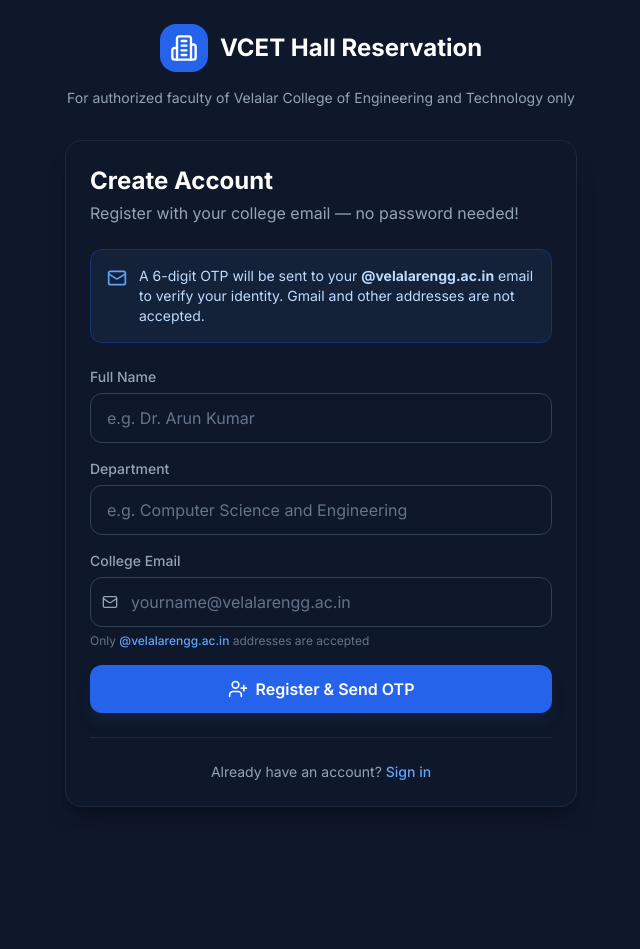
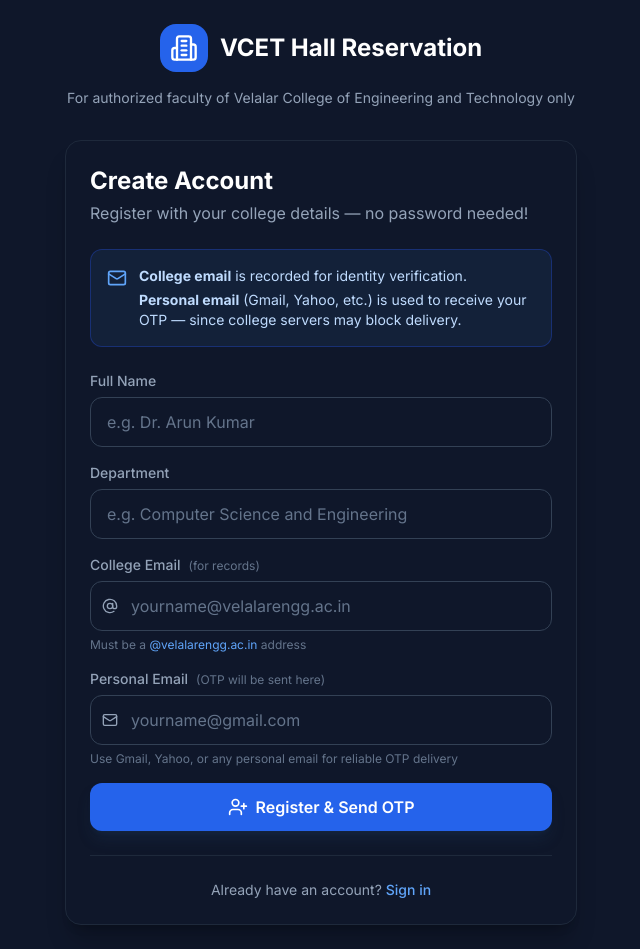
Before and after one commit to indhiran08-coder/HALL-Reservation, a React (Vite) app in the folder frontend/: page /register in a window 1280 px wide. Shown: the whole page, without its empty margins (319-959 px from the left). Before the commit the page ends 831 px from the top, so only its background shows below. Built offline with nearby package versions, Linux system fonts and the light colour scheme; no server answers.

Commit message:
feat: dual email registration — college email for records, personal email for OTP delivery

```diff
--- a/frontend/src/context/AuthContext.jsx
+++ b/frontend/src/context/AuthContext.jsx
@@ -78,7 +78,10 @@
         await supabase.from('profiles').insert({
           id: data.user.id,
           full_name: userData.fullName || '',
-          email: email,
+          // Store the college email in the profile for records/display.
+          // `email` param here is the personal email (Supabase auth identity).
+          // userData.collegeEmail holds the @velalarengg.ac.in address.
+          email: userData.collegeEmail || email,
           department: userData.department || '',
           role: 'STAFF',
         });
--- a/frontend/src/pages/Login.jsx
+++ b/frontend/src/pages/Login.jsx
@@ -27,17 +27,14 @@
       return;
     }
 
-    // Staff must use college domain
-    if (tab === 'staff' && !isCollegeEmail(trimmed)) {
-      toast.error(`Only @${COLLEGE_DOMAIN} email addresses are accepted for staff login`);
-      return;
-    }
-
     // Basic email format check
     if (!/^[^\s@]+@[^\s@]+\.[^\s@]+$/.test(trimmed)) {
       toast.error('Please enter a valid email address');
       return;
     }
+
+    // Admin must not use a personal Gmail — no restriction, but we keep the note
+    // Staff uses personal email (no domain restriction — college domain can't receive OTP)
 
     setLoading(true);
     try {
@@ -51,7 +48,7 @@
         ) {
           toast.error(
             tab === 'staff'
-              ? 'No account found. Please register first.'
+              ? 'No account found with this email. Please register first.'
               : 'No admin account found. Contact your system administrator.'
           );
         } else {
@@ -128,7 +125,7 @@
               <h2 className="text-2xl font-bold text-white">Welcome back</h2>
               <p className="text-slate-400 mt-1">
                 {isStaff
-                  ? `Sign in with your @${COLLEGE_DOMAIN} email`
+                  ? 'Enter the personal email you used when registering'
                   : 'Admin sign-in — enter your configured email'}
               </p>
             </div>
@@ -165,7 +162,7 @@
             <form onSubmit={handleSubmit} className="space-y-5">
               <div>
                 <label className="form-label">
-                  {isStaff ? 'College Email' : 'Admin Email'}
+                  {isStaff ? 'Personal Email' : 'Admin Email'}
                 </label>
                 <div className="relative">
                   <Mail className="absolute left-3 top-1/2 -translate-y-1/2 w-4 h-4 text-slate-400" />
@@ -174,7 +171,7 @@
                     value={email}
                     onChange={e => setEmail(e.target.value)}
                     placeholder={isStaff
-                      ? `yourname@${COLLEGE_DOMAIN}`
+                      ? 'yourname@gmail.com'
                       : 'admin@velalarengg.ac.in'}
                     className="form-input pl-10"
                     autoComplete="email"
@@ -182,10 +179,10 @@
                   />
                 </div>
 
-                {/* Staff domain hint */}
+                {/* Staff hint */}
                 {isStaff && (
                   <p className="text-xs text-slate-500 mt-1.5">
-                    Only <span className="text-primary-400 font-medium">@{COLLEGE_DOMAIN}</span> addresses are accepted
+                    Use the <span className="text-primary-400 font-medium">personal email</span> you provided during registration
                   </p>
                 )}
               </div>
--- a/frontend/src/pages/Register.jsx
+++ b/frontend/src/pages/Register.jsx
@@ -2,20 +2,24 @@
 import { Link, useNavigate } from 'react-router-dom';
 import { useAuth } from '../context/AuthContext';
 import toast from 'react-hot-toast';
-import { UserPlus, Building2, Mail } from 'lucide-react';
+import { UserPlus, Building2, Mail, AtSign } from 'lucide-react';
 
 const COLLEGE_DOMAIN = 'velalarengg.ac.in';
 
-/** Returns true only for @velalarengg.ac.in addresses */
 function isCollegeEmail(email) {
   return email.toLowerCase().trim().endsWith(`@${COLLEGE_DOMAIN}`);
+}
+
+function isValidEmail(email) {
+  return /^[^\s@]+@[^\s@]+\.[^\s@]+$/.test(email.trim());
 }
 
 export default function Register() {
   const [form, setForm] = useState({
     fullName: '',
     department: '',
-    email: '',
+    collegeEmail: '',   // @velalarengg.ac.in — stored in profile for records
+    personalEmail: '',  // any Gmail/Yahoo — used for OTP & Supabase auth
   });
   const [loading, setLoading] = useState(false);
   const [errors, setErrors] = useState({});
@@ -29,15 +33,31 @@
 
   const validate = () => {
     const newErrors = {};
-    if (!form.fullName.trim()) newErrors.fullName = 'Full name is required';
-    if (!form.department.trim()) newErrors.department = 'Department is required';
-    if (!form.email) {
-      newErrors.email = 'Email is required';
-    } else if (!/^[^\s@]+@[^\s@]+\.[^\s@]+$/.test(form.email)) {
-      newErrors.email = 'Please enter a valid email address';
-    } else if (!isCollegeEmail(form.email)) {
-      newErrors.email = `Only @${COLLEGE_DOMAIN} email addresses are accepted`;
+    if (!form.fullName.trim())
+      newErrors.fullName = 'Full name is required';
+    if (!form.department.trim())
+      newErrors.department = 'Department is required';
+
+    // College email — must be @velalarengg.ac.in
+    if (!form.collegeEmail) {
+      newErrors.collegeEmail = 'College email is required';
+    } else if (!isValidEmail(form.collegeEmail)) {
+      newErrors.collegeEmail = 'Please enter a valid email address';
+    } else if (!isCollegeEmail(form.collegeEmail)) {
+      newErrors.collegeEmail = `Must be a @${COLLEGE_DOMAIN} address`;
     }
+
+    // Personal email — any valid email, must not be college domain
+    if (!form.personalEmail) {
+      newErrors.personalEmail = 'Personal email is required';
+    } else if (!isValidEmail(form.personalEmail)) {
+      newErrors.personalEmail = 'Please enter a valid email address';
+    } else if (isCollegeEmail(form.personalEmail)) {
+      newErrors.personalEmail = `Use a personal email (Gmail, Yahoo, etc.) — not your college address`;
+    } else if (form.personalEmail.trim().toLowerCase() === form.collegeEmail.trim().toLowerCase()) {
+      newErrors.personalEmail = 'Personal email must be different from your college email';
+    }
+
     return newErrors;
   };
 
@@ -46,23 +66,26 @@
     const newErrors = validate();
     if (Object.keys(newErrors).length > 0) { setErrors(newErrors); return; }
 
-    const cleanEmail = form.email.trim().toLowerCase();
+    const personalEmail = form.personalEmail.trim().toLowerCase();
+    const collegeEmail  = form.collegeEmail.trim().toLowerCase();
+
     setLoading(true);
     try {
-      // shouldCreateUser: true — creates a new Supabase auth user for first-time registration
-      const { error } = await sendEmailOtp(cleanEmail, true);
+      // OTP is sent to personal email (reliable delivery)
+      const { error } = await sendEmailOtp(personalEmail, true);
       if (error) {
         toast.error(error.message || 'Failed to send OTP. Please try again.');
         return;
       }
-      toast.success('OTP sent to your college email!');
+      toast.success('OTP sent to your personal email!');
       navigate('/verify-otp', {
         state: {
-          email: cleanEmail,
+          email: personalEmail,        // Supabase auth identity — used for OTP
           isRegister: true,
           userData: {
-            fullName: form.fullName.trim(),
-            department: form.department.trim(),
+            fullName:     form.fullName.trim(),
+            department:   form.department.trim(),
+            collegeEmail,              // stored in profiles.email for records
           },
         },
       });
@@ -73,9 +96,15 @@
     }
   };
 
-  const emailTyped = form.email.length > 0;
-  const emailValid  = emailTyped && isCollegeEmail(form.email) && /^[^\s@]+@[^\s@]+\.[^\s@]+$/.test(form.email);
-  const emailWrong  = emailTyped && !emailValid;
+  // Live validation state for college email
+  const ceTyped   = form.collegeEmail.length > 0;
+  const ceValid   = ceTyped && isCollegeEmail(form.collegeEmail) && isValidEmail(form.collegeEmail);
+  const ceWrong   = ceTyped && !ceValid;
+
+  // Live validation state for personal email
+  const peTyped   = form.personalEmail.length > 0;
+  const peValid   = peTyped && isValidEmail(form.personalEmail) && !isCollegeEmail(form.personalEmail);
+  const peWrong   = peTyped && !peValid;
 
   return (
     <div className="min-h-screen bg-slate-950 flex items-center justify-center p-6">
@@ -96,16 +125,16 @@
         <div className="card">
           <div className="mb-6">
             <h2 className="text-2xl font-bold text-white">Create Account</h2>
-            <p className="text-slate-400 mt-1">Register with your college email — no password needed!</p>
+            <p className="text-slate-400 mt-1">Register with your college details — no password needed!</p>
           </div>
 
           {/* Info notice */}
           <div className="flex items-start gap-3 p-4 bg-primary-900/30 border border-primary-800/50 rounded-xl mb-6">
             <Mail className="w-5 h-5 text-primary-400 flex-shrink-0 mt-0.5" />
-            <p className="text-sm text-primary-200">
-              A 6-digit OTP will be sent to your <strong>@{COLLEGE_DOMAIN}</strong> email to verify your identity.
-              Gmail and other addresses are not accepted.
-            </p>
+            <div className="text-sm text-primary-200 space-y-1">
+              <p><strong>College email</strong> is recorded for identity verification.</p>
+              <p><strong>Personal email</strong> (Gmail, Yahoo, etc.) is used to receive your OTP — since college servers may block delivery.</p>
+            </div>
           </div>
 
           <form onSubmit={handleSubmit} className="space-y-4">
@@ -137,37 +166,60 @@
               {errors.department && <p className="form-error">⚠ {errors.department}</p>}
             </div>
 
-            {/* College Email */}
+            {/* College Email — records only */}
             <div>
               <label className="form-label">
                 College Email
+                <span className="text-slate-500 font-normal text-xs ml-2">(for records)</span>
+              </label>
+              <div className="relative">
+                <AtSign className="absolute left-3 top-1/2 -translate-y-1/2 w-4 h-4 text-slate-400" />
+                <input
+                  name="collegeEmail"
+                  type="email"
+                  value={form.collegeEmail}
+                  onChange={handleChange}
+                  placeholder={`yourname@${COLLEGE_DOMAIN}`}
+                  autoComplete="off"
+                  className={`form-input pl-10 pr-10
+                    ${ceWrong ? 'border-red-500 focus:ring-red-500' : ''}
+                    ${ceValid ? 'border-green-500 focus:ring-green-500' : ''}`}
+                />
+                {ceValid && <span className="absolute right-3 top-1/2 -translate-y-1/2 text-green-400 text-lg">✓</span>}
+                {ceWrong && <span className="absolute right-3 top-1/2 -translate-y-1/2 text-red-400 text-lg">✗</span>}
+              </div>
+              {errors.collegeEmail
+                ? <p className="form-error">⚠ {errors.collegeEmail}</p>
+                : <p className="text-xs text-slate-500 mt-1.5">Must be a <span className="text-primary-400">@{COLLEGE_DOMAIN}</span> address</p>
+              }
+            </div>
+
+            {/* Personal Email — OTP delivery */}
+            <div>
+              <label className="form-label">
+                Personal Email
+                <span className="text-slate-500 font-normal text-xs ml-2">(OTP will be sent here)</span>
               </label>
               <div className="relative">
                 <Mail className="absolute left-3 top-1/2 -translate-y-1/2 w-4 h-4 text-slate-400" />
                 <input
-                  name="email"
+                  name="personalEmail"
                   type="email"
-                  value={form.email}
+                  value={form.personalEmail}
                   onChange={handleChange}
-                  placeholder={`yourname@${COLLEGE_DOMAIN}`}
+                  placeholder="yourname@gmail.com"
                   autoComplete="email"
                   className={`form-input pl-10 pr-10
-                    ${emailWrong ? 'border-red-500 focus:ring-red-500' : ''}
-                    ${emailValid ? 'border-green-500 focus:ring-green-500' : ''}`}
+                    ${peWrong ? 'border-red-500 focus:ring-red-500' : ''}
+                    ${peValid ? 'border-green-500 focus:ring-green-500' : ''}`}
                 />
-                {emailValid && (
-                  <span className="absolute right-3 top-1/2 -translate-y-1/2 text-green-400 text-lg">✓</span>
-                )}
-                {emailWrong && (
-                  <span className="absolute right-3 top-1/2 -translate-y-1/2 text-red-400 text-lg">✗</span>
-                )}
+                {peValid && <span className="absolute right-3 top-1/2 -translate-y-1/2 text-green-400 text-lg">✓</span>}
+                {peWrong && <span className="absolute right-3 top-1/2 -translate-y-1/2 text-red-400 text-lg">✗</span>}
               </div>
-              {errors.email && <p className="form-error">⚠ {errors.email}</p>}
-              {!errors.email && (
-                <p className="text-xs text-slate-500 mt-1.5">
-                  Only <span className="text-primary-400 font-medium">@{COLLEGE_DOMAIN}</span> addresses are accepted
-                </p>
-              )}
+              {errors.personalEmail
+                ? <p className="form-error">⚠ {errors.personalEmail}</p>
+                : <p className="text-xs text-slate-500 mt-1.5">Use Gmail, Yahoo, or any personal email for reliable OTP delivery</p>
+              }
             </div>
 
             <button type="submit" disabled={loading} className="btn-primary w-full mt-2">
```
